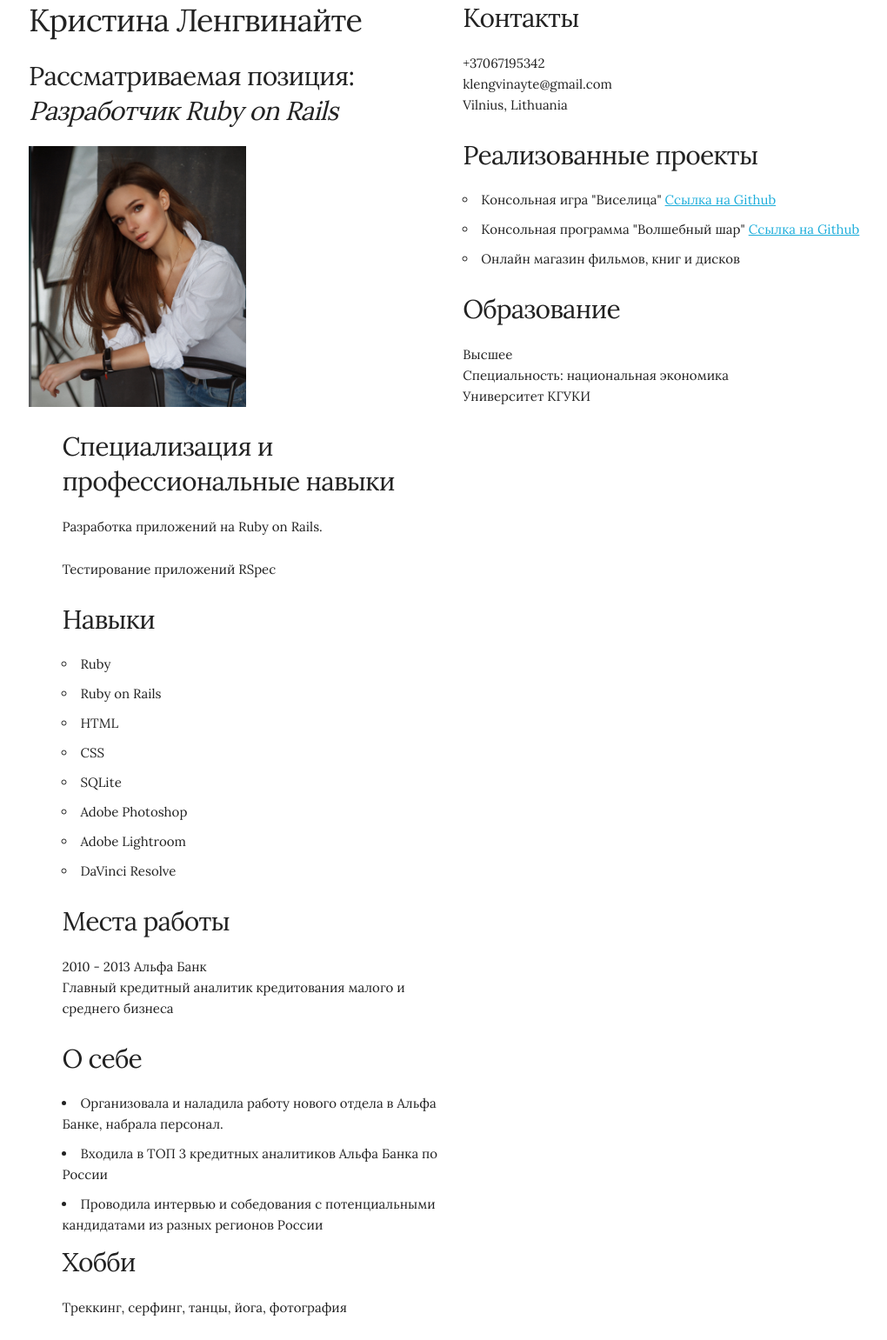
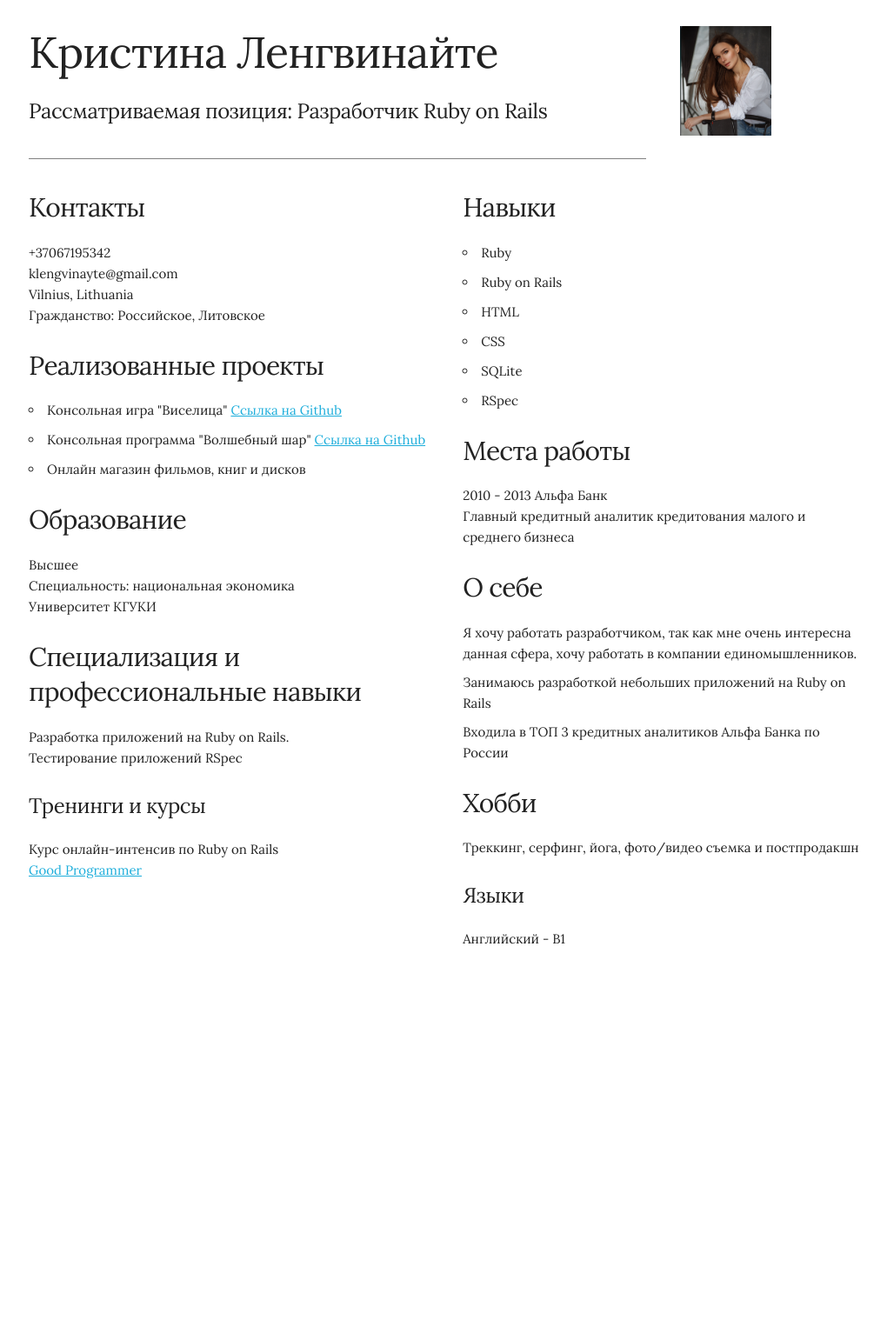
Before and after one commit to klengvinayte/cv, a plain HTML site: page index.html in a window 1280 px wide. Shown: the whole page at 87% size, without its empty margins (127-1147 px from the left). After the commit the page ends 1117 px from the top, so only its background shows below. Drawn offline with Linux system fonts and the light colour scheme.

Commit message:
Verion 2.0

```diff
--- a/index.html
+++ b/index.html
@@ -2,29 +2,50 @@
 <html lang="ru">
 <head>
   <meta charset="UTF-8">
-  <title>Кристина Ленгвинайте - разработчик Ruby on Rails</title>
+
+  <title>CV Кристина Ленгвинайте</title>
+
   <link href="https://fonts.googleapis.com/css2?family=Lora&display=swap" rel="stylesheet" rel="stylesheet"
         type="text/css">
+
   <link rel="stylesheet" href="css/normalize.css">
   <link rel="stylesheet" href="css/skeleton.css">
+
 </head>
+
 <body>
+
 <div class="container">
+
+  <div class="row" style="margin-top: 30px">
+    <div class="nine columns">
+      <h1>Кристина Ленгвинайте</h1>
+      <h5 style="margin: 0">Рассматриваемая позиция: Разработчик Ruby on Rails</h5>
+      <style>
+          .line {
+              border-bottom: 1px solid #808080; /* Параметры линии */
+          }
+      </style>
+      <div class="line" style="margin: 5% 0"></div>
+    </div>
+
+    <div class="three columns">
+      <img src="image.jpg" alt="[Фото]" width="50%" height="50%"/>
+    </div>
+
+    <hr style="margin-top: 0">
+
     <div class="row">
       <div class="six columns">
-      <h3>Кристина Ленгвинайте</h3>
-      <h4>Рассматриваемая позиция: <em>Разработчик Ruby on Rails</em></h4>
-      <img src="image.jpg" alt="[Фото]" width="250" height="300"/>
+        <div>
+          <h4>Контакты</h4>
+          <p style="margin: 0">+37067195342</p>
+          <p style="margin: 0">klengvinayte@gmail.com</p>
+          <p style="margin: 0">Vilnius, Lithuania</p>
+          <p>Гражданство: Российское, Литовское</p>
         </div>
-    <div class="six columns">
-      <h4>Контакты</h4>
-      <p>+37067195342
-        <br>
-        klengvinayte@gmail.com
-        <br>
-        Vilnius, Lithuania</p>
-    </div>
-    <div class="six columns">
+
+        <div>
           <h4>Реализованные проекты</h4>
           <ul>
             <li>Консольная игра "Виселица"
@@ -36,7 +57,8 @@
             <li>Онлайн магазин фильмов, книг и дисков</li>
           </ul>
         </div>
-    <div class="six columns">
+
+        <div>
           <h4>Образование</h4>
           <p>Высшее
             <br>
@@ -44,10 +66,23 @@
             <br>
             Университет КГУКИ</p>
         </div>
+
+        <div>
+          <h4>Специализация и профессиональные навыки</h4>
+          <p style="margin: 0">Разработка приложений на Ruby on Rails.</p>
+          <p>Тестирование приложений RSpec</p>
+        </div>
+
+        <div>
+          <h5>Тренинги и курсы</h5>
+          <p style="margin: 0">Курс онлайн-интенсив по Ruby on Rails</p>
+          <a href="https://goodprogrammer.ru/"> Good Programmer</a>
+        </div>
+      </div>
+
       <div class="six columns">
-      <h4>Специализация и профессиональные навыки</h4>
-      <p>Разработка приложений на Ruby on Rails.</p>
-      <p>Тестирование приложений RSpec</p>
+
+        <div>
           <h4>Навыки</h4>
           <ul>
             <li>Ruby</li>
@@ -55,32 +90,36 @@
             <li>HTML</li>
             <li>CSS</li>
             <li>SQLite</li>
-        <li>Adobe Photoshop</li>
-        <li>Adobe Lightroom</li>
-        <li>DaVinci Resolve</li>
+            <li>RSpec</li>
           </ul>
         </div>
-    <div class="six columns">
+
+        <div>
           <h4>Места работы</h4>
-      <p>
-        2010 - 2013 Альфа Банк
-        <br>
-        Главный кредитный аналитик кредитования малого и среднего бизнеса
+          <p style="margin: 0">2010 - 2013 Альфа Банк</p>
+          <p>Главный кредитный аналитик кредитования малого и среднего бизнеса</p>
+        </div>
+
+        <div>
+          <h4>О себе</h4>
+          <p style="margin: 2% 0">Я хочу работать разработчиком, так как мне очень интересна данная сфера, хочу работать в компании единомышленников.
           </p>
+          <p style="margin: 2% 0">Занимаюсь разработкой небольших приложений на Ruby on Rails</p>
+          <p>Входила в ТОП 3 кредитных аналитиков Альфа Банка по России</p>
         </div>
-    <div class="six columns">
-      <h4>О себе</h4>
-      <li>Организовала и наладила работу нового отдела в Альфа Банке, набрала
-        персонал.
-      </li>
-      <li>Входила в ТОП 3 кредитных аналитиков Альфа Банка по России</li>
-      <li>Проводила интервью и собедования с потенциальными кандидатами из разных регионов России</li>
+
+        <div>
+          <h4>Хобби</h4>
+          <p>Треккинг, серфинг, йога, фото/видео съемка и постпродакшн</p>
         </div>
-    <div class="six columns">
-      <h4>Хобби</h4>
-      <p>Треккинг, серфинг, танцы, йога, фотография</p>
+
+        <div>
+          <h5>Языки</h5>
+          <p>Английский - B1</p>
         </div>
       </div>
     </div>
+  </div>
+
 </body>
 </html>
```
Lines whose indentation alone changed are shown as unchanged.
